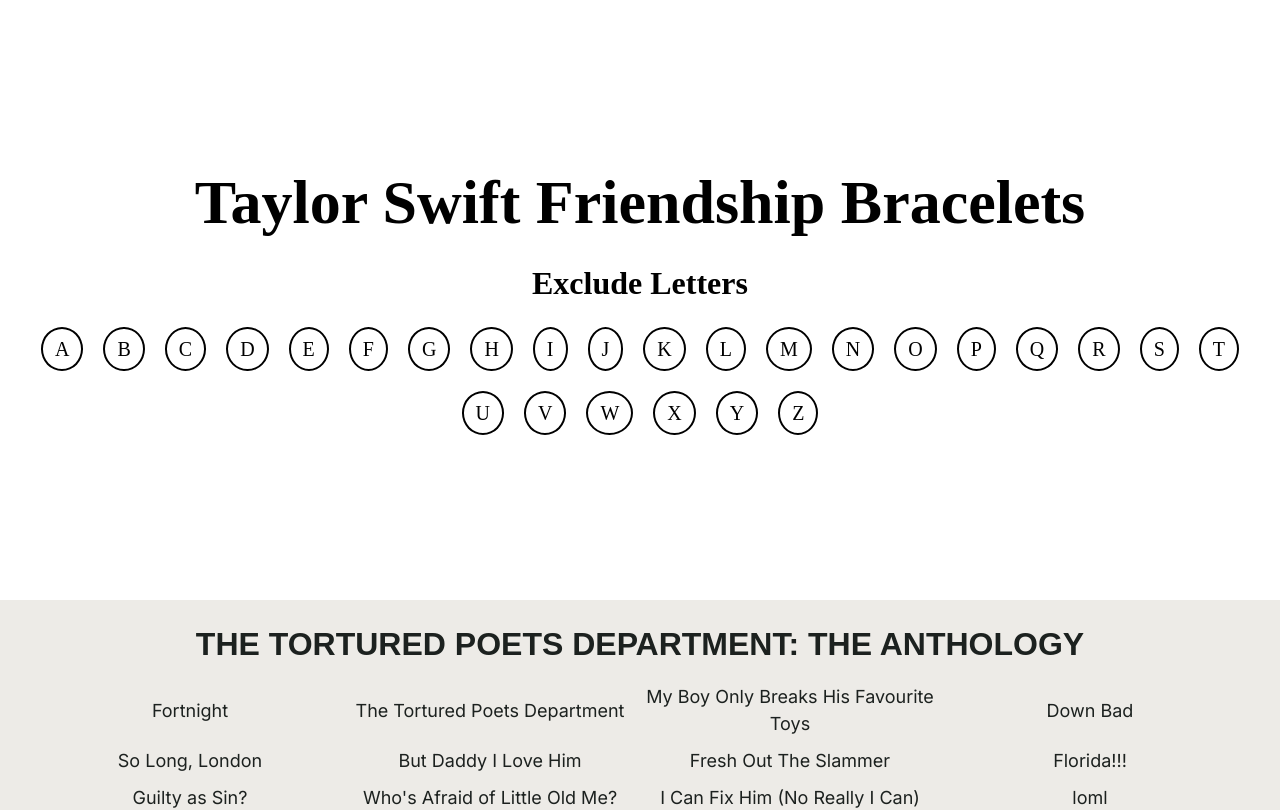
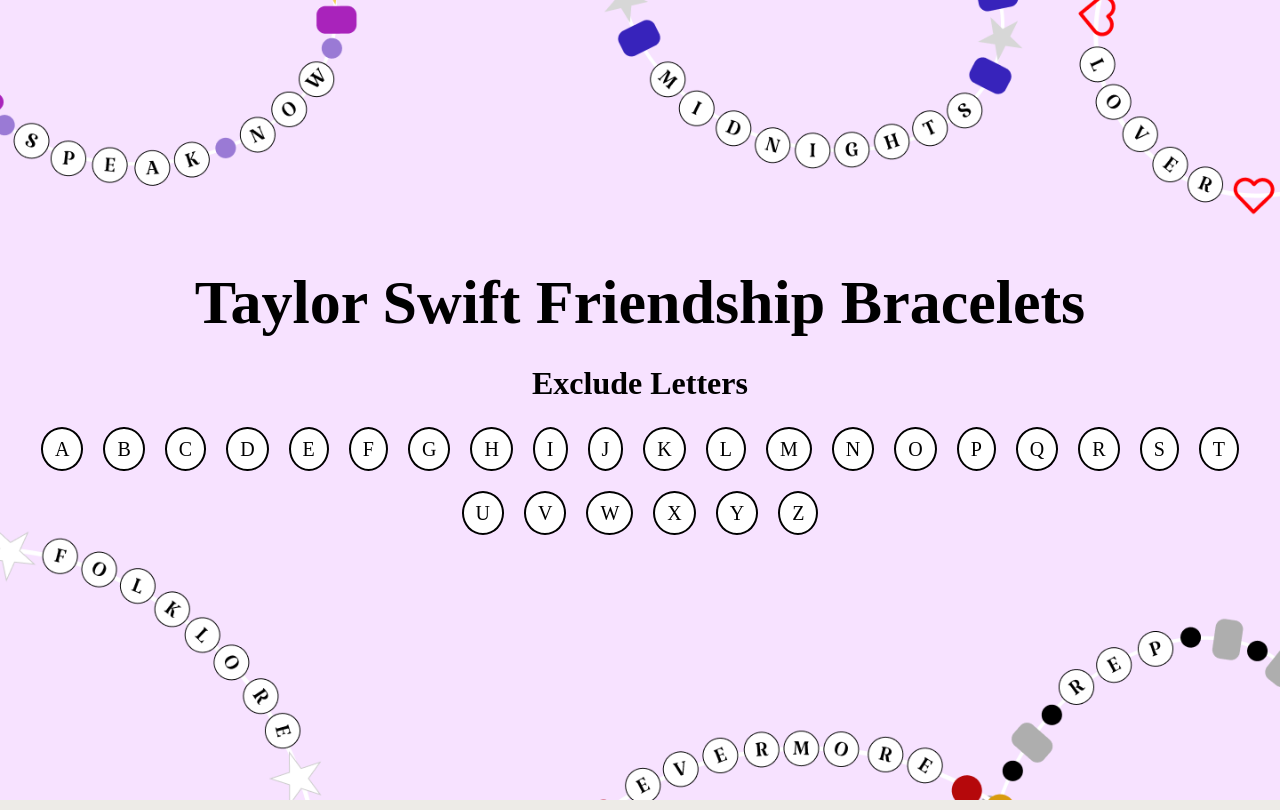
Before and after one commit to tjessica13/ts-bracelets, a Next.js app: page / in a window 1280 px wide. Shown: the top 810 px of the page. Built offline with nearby package versions, Linux system fonts and the light colour scheme; a web font is replaced by a local one.

Commit message:
adding home background image

```diff
--- a/app/globals.css
+++ b/app/globals.css
@@ -8,7 +8,6 @@
 
 .Home {
   font-family: 'Times New Roman', Times, serif;
-  height: 600px;
   display: flex;
   justify-content: center;
   align-items: center;
--- a/components/SongsComponent.tsx
+++ b/components/SongsComponent.tsx
@@ -3,6 +3,9 @@
 import { useState } from 'react';
 
 import { sacramento, montserrat, rochester, anton, permanent_marker, unifraktur_maguntia, satisfy, im_fell_dw_pica, libre_calson_display } from '../app/fonts';
+
+import Image from 'next/image';
+import background from '../public/home_background.png'
 
 const SongsComponent = () => {
 
@@ -39,7 +42,18 @@
         <div className={`${sacramento.variable} ${montserrat.variable} ${rochester.variable} ${anton.variable}
         ${permanent_marker.variable} ${unifraktur_maguntia.variable} ${satisfy.variable} ${im_fell_dw_pica.variable}
         ${libre_calson_display.variable}`}>
-            <div className="Home">
+            <div className="Home h-screen">
+
+            <div className="absolute inset-0 -z-10">
+                <Image
+                src={background}
+                layout="fill"
+                objectFit="cover"
+                quality={100}
+                alt="home background with bracelets"
+                />
+            </div>
+
                 <h1>Taylor Swift Friendship Bracelets</h1>
                 <div className="letter-container">
                     <h2>Exclude Letters</h2>
```
Also changed, not shown: public/home_background.png (added).
